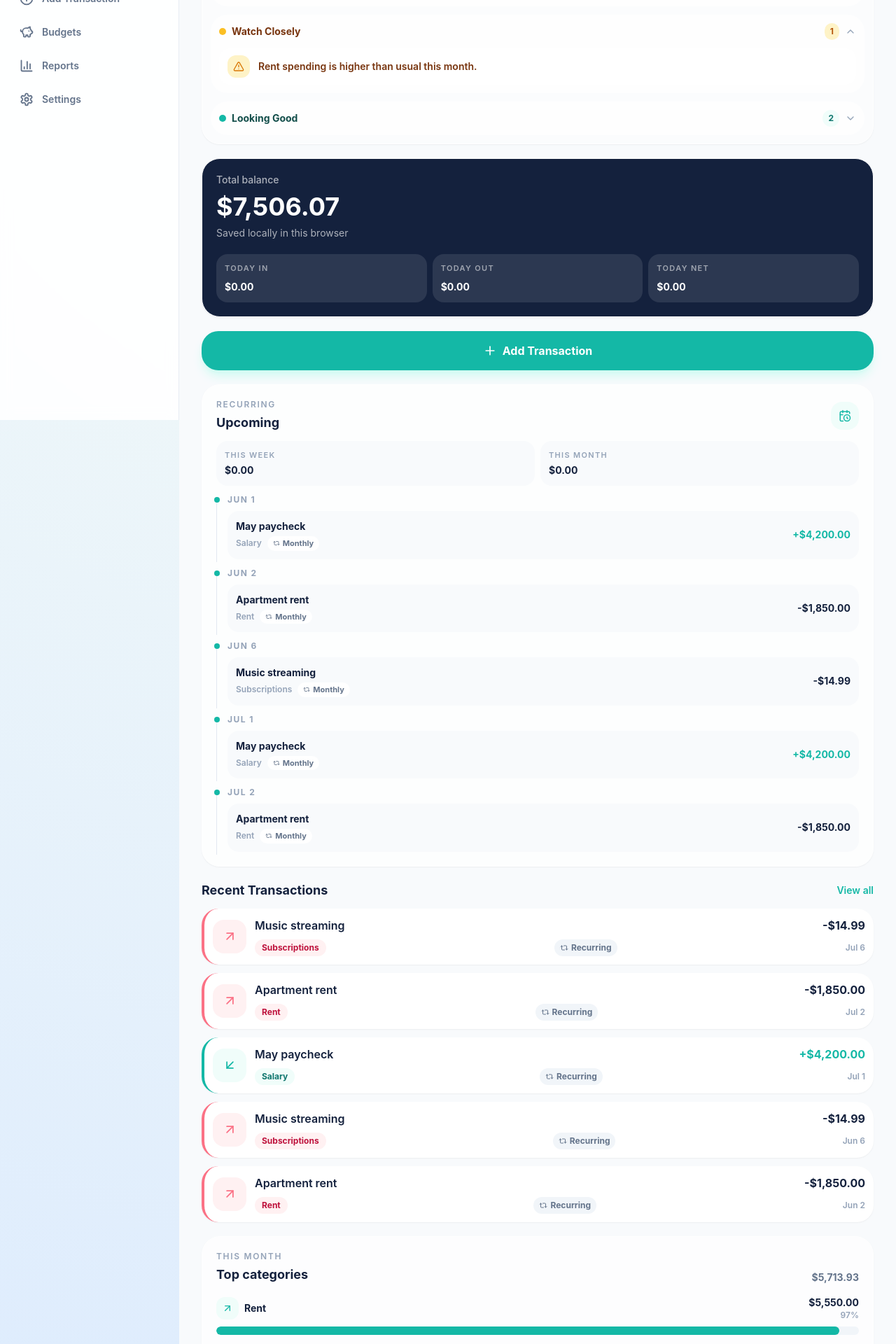
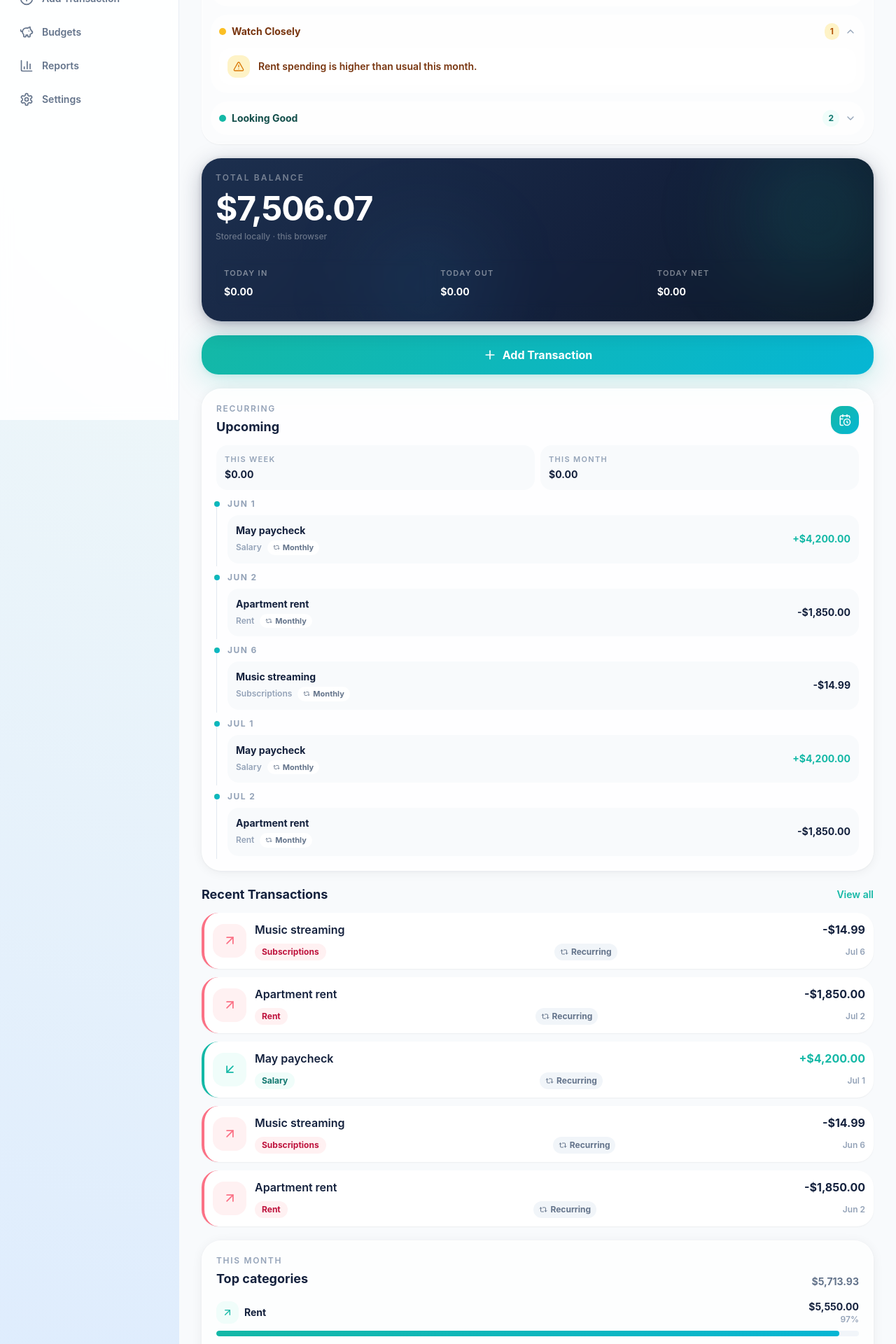
Before and after one commit to dheerajbr46/pocket-budget, a React (Vite) app: page / in a window 1280 px wide. Shown: the part 200-2120 px from the top of the page at 70% size. Built offline with nearby package versions, Linux system fonts and the light colour scheme.

Commit message:
Slight UI re-design

```diff
--- a/src/components/cards/AnimatedProgressBar.jsx
+++ b/src/components/cards/AnimatedProgressBar.jsx
@@ -1,14 +1,23 @@
+import { useEffect, useState } from 'react';
+
 export function AnimatedProgressBar({ className = '', percentage, shouldPulse = false }) {
-  const width = `${Math.min(100, Math.max(4, percentage))}%`;
+  const [animWidth, setAnimWidth] = useState('0%');
+  const targetWidth = `${Math.min(100, Math.max(4, percentage))}%`;
+
+  useEffect(() => {
+    const id = requestAnimationFrame(() => requestAnimationFrame(() => setAnimWidth(targetWidth)));
+    return () => cancelAnimationFrame(id);
+  }, [targetWidth]);
 
   return (
-    <div className="h-3 overflow-hidden rounded-full bg-slate-100">
+    <div className="relative h-2.5 overflow-hidden rounded-full bg-slate-100/80">
       <div
-        className={`h-full rounded-full transition-all duration-700 ease-out ${
-          shouldPulse ? 'animate-soft-pulse' : ''
-        } ${className}`}
-        style={{ width }}
+        className={`h-full rounded-full transition-all duration-700 ease-out ${className}`}
+        style={{ width: animWidth }}
       />
+      {shouldPulse && (
+        <div className="animate-shimmer absolute inset-0 rounded-full" />
+      )}
     </div>
   );
 }
--- a/src/components/cards/BudgetProgressBar.jsx
+++ b/src/components/cards/BudgetProgressBar.jsx
@@ -1,16 +1,16 @@
 import { AnimatedProgressBar } from './AnimatedProgressBar.jsx';
 
 export function BudgetProgressBar({ percentage, status }) {
-  const statusClasses = {
-    critical: 'bg-coral',
-    exceeded: 'bg-coral',
-    healthy: 'bg-mint',
-    warning: 'bg-amber-400'
+  const statusGradients = {
+    critical: 'bg-gradient-coral',
+    exceeded: 'bg-gradient-coral',
+    healthy: 'bg-gradient-mint',
+    warning: 'bg-gradient-to-r from-amber-400 to-orange-400'
   };
 
   return (
     <AnimatedProgressBar
-      className={statusClasses[status] ?? statusClasses.healthy}
+      className={statusGradients[status] ?? statusGradients.healthy}
       percentage={percentage}
       shouldPulse={status === 'critical' || status === 'exceeded'}
     />
--- a/src/components/navigation/AppShell.jsx
+++ b/src/components/navigation/AppShell.jsx
@@ -24,12 +24,17 @@ export function AppShell({ activePage, children, currentTitle, onNavigate }) {
                 key={item.id}
                 onClick={() => onNavigate(item.id)}
                 aria-current={isActive ? 'page' : undefined}
-                className={`w-full flex items-center gap-3 px-4 py-3 rounded-2xl text-sm font-semibold transition ${
-                  isActive ? 'bg-ink text-white shadow-lg shadow-slate-300' : 'text-slate-500 hover:bg-slate-100'
+                className={`w-full flex items-center gap-3 px-4 py-3 rounded-2xl text-sm font-semibold transition-all duration-200 ${
+                  isActive
+                    ? 'bg-ink text-white shadow-md shadow-slate-200/80'
+                    : 'text-slate-500 hover:bg-slate-100/80 hover:text-ink'
                 }`}
               >
-                <Icon size={20} strokeWidth={isActive ? 2.7 : 2.2} />
-                {item.title}
+                <Icon size={20} strokeWidth={isActive ? 2.5 : 2} />
+                <span className="flex-1 text-left">{item.title}</span>
+                {isActive && (
+                  <span className="h-2 w-2 rounded-full bg-mint" />
+                )}
               </button>
             );
           })}
--- a/src/components/ui/Card.jsx
+++ b/src/components/ui/Card.jsx
@@ -4,7 +4,7 @@ export function Card({ children, className = '' }) {
   const backgroundClass = className.includes('bg-') ? '' : 'bg-white';
 
   return (
-    <section className={`rounded-[26px] border border-white p-5 shadow-sm ${transitionPresets.base} ${backgroundClass} ${className}`}>
+    <section className={`rounded-[28px] border border-white/70 p-5 shadow-card ${transitionPresets.base} ${backgroundClass} ${className}`}>
       {children}
     </section>
   );
--- a/src/pages/Dashboard/index.jsx
+++ b/src/pages/Dashboard/index.jsx
@@ -1,3 +1,4 @@
+import { useEffect, useState } from 'react';
 import { ArrowUpRight, CalendarClock, Plus, Repeat2 } from 'lucide-react';
 import { pressableStyles, transitionPresets } from '../../constants/motion.js';
 import { Button } from '../../components/ui/Button.jsx';
@@ -35,14 +36,17 @@ export function Dashboard({
       <SuccessMessage message={saveMessage} />
       <FinancialHealthSummary insights={insights} />
 
-      <Card className="bg-ink text-white">
-        <div>
-          <p className="text-sm font-medium text-white/65">Total balance</p>
-          <p className="mt-2 text-4xl font-bold">{formatCurrency(summary.balance, currency)}</p>
-          <p className="mt-2 text-sm text-white/65">Saved locally in this browser</p>
+      {/* Hero balance card */}
+      <Card className="relative overflow-hidden border-0 bg-gradient-ink text-white shadow-ink-glow">
+        <div className="pointer-events-none absolute -right-6 -top-6 h-52 w-52 rounded-full bg-mint/15 blur-3xl" />
+        <div className="pointer-events-none absolute -bottom-8 left-1/4 h-40 w-40 rounded-full bg-sky-400/10 blur-3xl" />
+        <div className="pointer-events-none absolute bottom-0 right-1/3 h-24 w-24 rounded-full bg-coral/8 blur-2xl" />
+        <div className="relative">
+          <p className="text-xs font-semibold uppercase tracking-[0.18em] text-white/40">Total balance</p>
+          <p className="mt-3 text-5xl font-bold tracking-tight">{formatCurrency(summary.balance, currency)}</p>
+          <p className="mt-2 text-xs font-medium text-white/35">Stored locally · this browser</p>
         </div>
-
-        <div className="mt-5 grid grid-cols-3 gap-2">
+        <div className="relative mt-6 grid grid-cols-3 gap-2">
           <MiniMetric label="Today in" value={todaySummary.income} />
           <MiniMetric label="Today out" value={todaySummary.expenses} />
           <MiniMetric label="Today net" value={todaySummary.balance} />
@@ -51,7 +55,7 @@ export function Dashboard({
 
       <Button
         onClick={() => onNavigate('add')}
-        className="flex h-14 w-full items-center justify-center gap-2 rounded-3xl bg-mint text-base font-bold text-white shadow-lg shadow-teal-100"
+        className="flex h-14 w-full items-center justify-center gap-2 rounded-3xl bg-gradient-mint text-base font-bold text-white shadow-glow transition-all duration-200 hover:opacity-90 hover:-translate-y-0.5 active:translate-y-0"
       >
         <Plus size={20} />
         Add Transaction
@@ -63,7 +67,7 @@ export function Dashboard({
             <p className="text-xs font-semibold uppercase tracking-[0.14em] text-slate-400">Recurring</p>
             <h2 className="mt-1 text-lg font-bold">Upcoming</h2>
           </div>
-          <span className="grid h-10 w-10 place-items-center rounded-2xl bg-teal-50 text-mint">
+          <span className="grid h-10 w-10 place-items-center rounded-2xl bg-gradient-mint text-white shadow-sm">
             <CalendarClock size={18} />
           </span>
         </div>
@@ -107,7 +111,7 @@ export function Dashboard({
               />
             ))
           ) : (
-            <p className="rounded-3xl bg-white px-4 py-5 text-sm font-semibold text-slate-500 shadow-sm">
+            <p className="rounded-3xl bg-white px-4 py-5 text-sm font-semibold text-slate-500 shadow-card">
               No transactions yet.
             </p>
           )}
@@ -125,9 +129,10 @@ export function Dashboard({
 
         {categorySpending.length > 0 ? (
           <div className="space-y-4">
-            {categorySpending.map((item) => (
+            {categorySpending.map((item, index) => (
               <CategoryBar
                 key={item.category}
+                index={index}
                 item={item}
                 monthSpending={monthSpending}
                 onSelect={onCategorySelect}
@@ -139,17 +144,12 @@ export function Dashboard({
             No spending recorded this month yet.
           </p>
         )}
-
-        {/* TODO: Add horizontal top-category cards for faster scanning. */}
       </Card>
 
       <div className="grid grid-cols-2 gap-3">
         <StatCard label="This week" tone="coral" value={weekSpending} />
         <StatCard label="This month" tone="slate" value={monthSpending} />
       </div>
-
-      {/* Future extension: budget goals can surface here beside monthly progress. */}
-      {/* TODO: Add a compact dashboard mode for dense everyday check-ins. */}
     </div>
   );
 }
@@ -158,8 +158,8 @@ function MiniMetric({ label, value }) {
   const currency = useCurrency();
 
   return (
-    <div className="rounded-2xl bg-white/10 p-3">
-      <p className="text-[11px] font-semibold uppercase tracking-[0.12em] text-white/55">{label}</p>
+    <div className="rounded-2xl bg-white/8 p-3 backdrop-blur-sm">
+      <p className="text-[11px] font-semibold uppercase tracking-[0.12em] text-white/45">{label}</p>
       <p className="mt-2 truncate text-sm font-bold text-white">{formatCurrency(value, currency)}</p>
     </div>
   );
@@ -169,7 +169,7 @@ function UpcomingTimelineGroup({ group }) {
   return (
     <div className="relative pl-4">
       <span className="absolute left-0 top-1 h-full w-px bg-slate-200" />
-      <span className="absolute left-[-3px] top-1 h-2 w-2 rounded-full bg-mint" />
+      <span className="absolute left-[-3px] top-1 h-2 w-2 rounded-full bg-gradient-mint" />
       <p className="mb-2 text-xs font-bold uppercase tracking-[0.12em] text-slate-400">{group.label}</p>
       <div className="space-y-2">
         {group.items.map((transaction) => (
@@ -217,9 +217,15 @@ function UpcomingTotal({ label, value }) {
   );
 }
 
-function CategoryBar({ item, monthSpending, onSelect }) {
+function CategoryBar({ index = 0, item, monthSpending, onSelect }) {
   const currency = useCurrency();
-  const width = `${Math.max(6, item.percentage)}%`;
+  const [animWidth, setAnimWidth] = useState('0%');
+  const targetWidth = `${Math.max(6, item.percentage)}%`;
+
+  useEffect(() => {
+    const id = setTimeout(() => setAnimWidth(targetWidth), 60 + index * 90);
+    return () => clearTimeout(id);
+  }, [targetWidth, index]);
 
   return (
     <button type="button" onClick={() => onSelect(item.category)} className={`block w-full rounded-2xl text-left ${pressableStyles}`}>
@@ -237,8 +243,11 @@ function CategoryBar({ item, monthSpending, onSelect }) {
           </p>
         </div>
       </div>
-      <div className="h-3 overflow-hidden rounded-full bg-slate-100">
-        <div className="h-full rounded-full bg-mint transition-all duration-700 ease-out" style={{ width }} />
+      <div className="h-2 overflow-hidden rounded-full bg-slate-100">
+        <div
+          className="h-full rounded-full bg-gradient-mint transition-all duration-700 ease-out"
+          style={{ width: animWidth }}
+        />
       </div>
     </button>
   );
--- a/src/styles/index.css
+++ b/src/styles/index.css
@@ -23,6 +23,14 @@ body {
   min-width: 320px;
   min-height: 100vh;
   margin: 0;
+}
+
+/* Hide scrollbars globally while keeping scroll behavior */
+* {
+  scrollbar-width: none;
+}
+*::-webkit-scrollbar {
+  display: none;
 }
 
 button,
@@ -99,6 +107,28 @@ button {
   }
 }
 
+@keyframes shimmer {
+  0% {
+    background-position: -200% center;
+  }
+
+  100% {
+    background-position: 200% center;
+  }
+}
+
+@keyframes float-up {
+  from {
+    opacity: 0;
+    transform: translateY(14px) scale(0.97);
+  }
+
+  to {
+    opacity: 1;
+    transform: translateY(0) scale(1);
+  }
+}
+
 .animate-page-in {
   animation: page-in 220ms ease-out;
 }
@@ -119,6 +149,21 @@ button {
   animation: soft-slide-in 220ms ease-out both;
 }
 
+.animate-shimmer {
+  background: linear-gradient(
+    90deg,
+    transparent 0%,
+    rgba(255, 255, 255, 0.38) 50%,
+    transparent 100%
+  );
+  background-size: 200% 100%;
+  animation: shimmer 1.8s ease-in-out infinite;
+}
+
+.animate-float-up {
+  animation: float-up 360ms cubic-bezier(0.16, 1, 0.3, 1) both;
+}
+
 @media (prefers-reduced-motion: reduce) {
   *,
   ::before,
--- a/tailwind.config.js
+++ b/tailwind.config.js
@@ -10,7 +10,15 @@ export default {
         coral: '#fb7185'
       },
       boxShadow: {
-        soft: '0 24px 70px rgba(15, 23, 42, 0.12)'
+        soft: '0 24px 70px rgba(15, 23, 42, 0.12)',
+        card: '0 2px 16px rgba(15, 23, 42, 0.06), 0 1px 3px rgba(15, 23, 42, 0.04)',
+        glow: '0 8px 40px rgba(20, 184, 166, 0.22), 0 2px 8px rgba(20, 184, 166, 0.12)',
+        'ink-glow': '0 8px 32px rgba(20, 33, 61, 0.28), 0 2px 8px rgba(20, 33, 61, 0.16)'
+      },
+      backgroundImage: {
+        'gradient-ink': 'linear-gradient(135deg, #1c2f4e 0%, #14213d 55%, #0e1928 100%)',
+        'gradient-mint': 'linear-gradient(135deg, #14b8a6 0%, #06b6d4 100%)',
+        'gradient-coral': 'linear-gradient(135deg, #fb7185 0%, #f43f5e 100%)'
       },
       fontFamily: {
         sans: [
```
Also changed, not shown: src/components/navigation/BottomNav.jsx (+9 -4 lines), src/pages/Budgets/index.jsx (+10 -7 lines).
